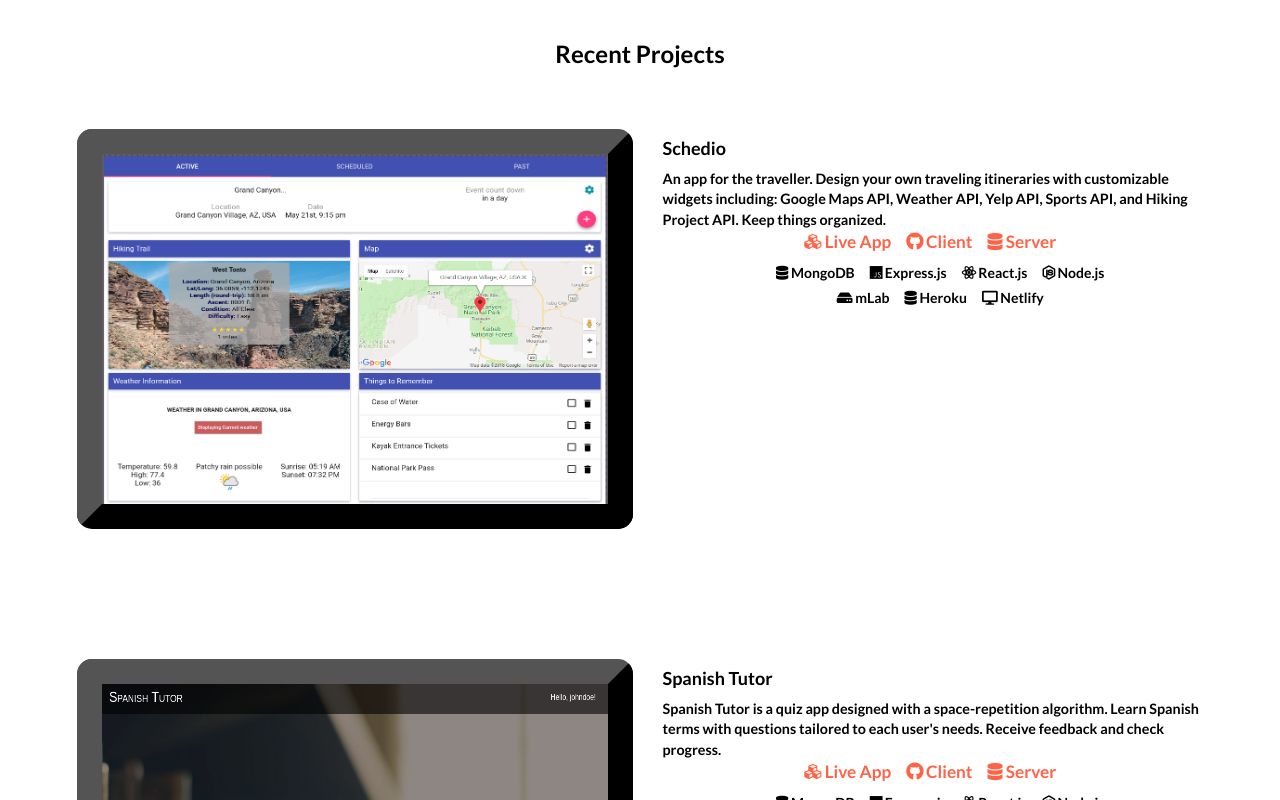
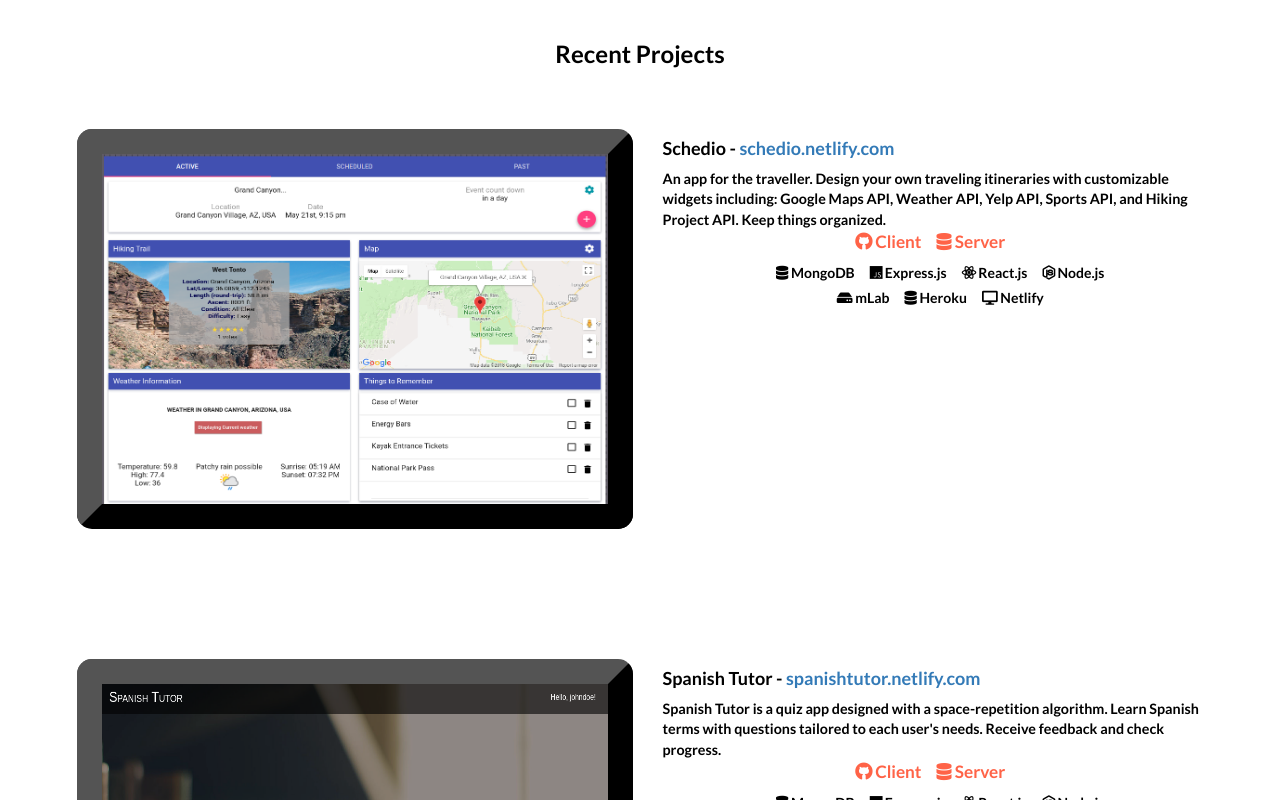
Before and after one commit to mattNat/portfolio-revamp, a React (Create React App) app: page / in a window 1280 px wide. Shown: the part 1060-1860 px from the top of the page. Built offline with nearby package versions, Linux system fonts and the light colour scheme.

Commit message:
display link next to title of app

```diff
--- a/src/components/portfolioInput.js
+++ b/src/components/portfolioInput.js
@@ -1,6 +1,9 @@
 import React from 'react';
 
 export default function PortfolioInput(props) {
+  // remove "https://" from links for app display
+  const dispLink = props.deploy.slice(8);
+
   return (
     <div className="portfolio-item row">
       <div className="column">
@@ -16,11 +19,11 @@ export default function PortfolioInput(props) {
       </div>
       <div className="column portfolio-caption">
         <div className="portfolio-caption">
-          <h4>{props.title}</h4>
+          <h4>{props.title} - <a href={props.deploy}>{dispLink}</a></h4>
           <div id="small-text" className="text-muted">
             {props.comment} <br/>
             <div className="portfolio-bottom">
-              <a href={props.deploy}><i className="fas fa-cubes"></i>  Live App</a>
+              {/* <a href={props.deploy}><i className="fas fa-cubes"></i>  Live App</a> */}
               <a href={props.client}><i className="fab fa-github"></i>  Client</a>
               <a href={props.server}><i className="fas fa-database"></i>  Server</a>
               <br/>
```
